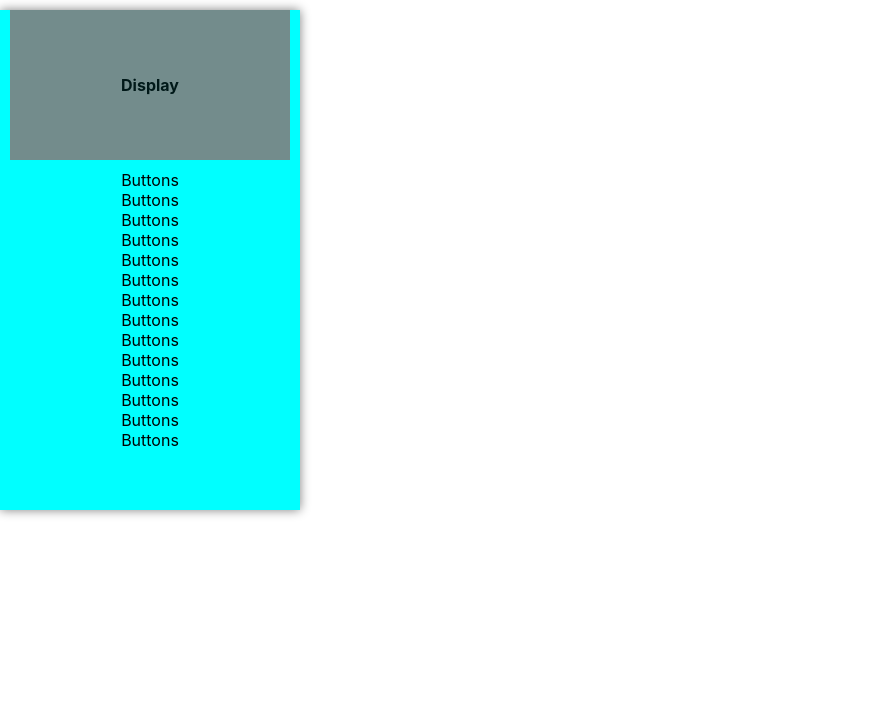
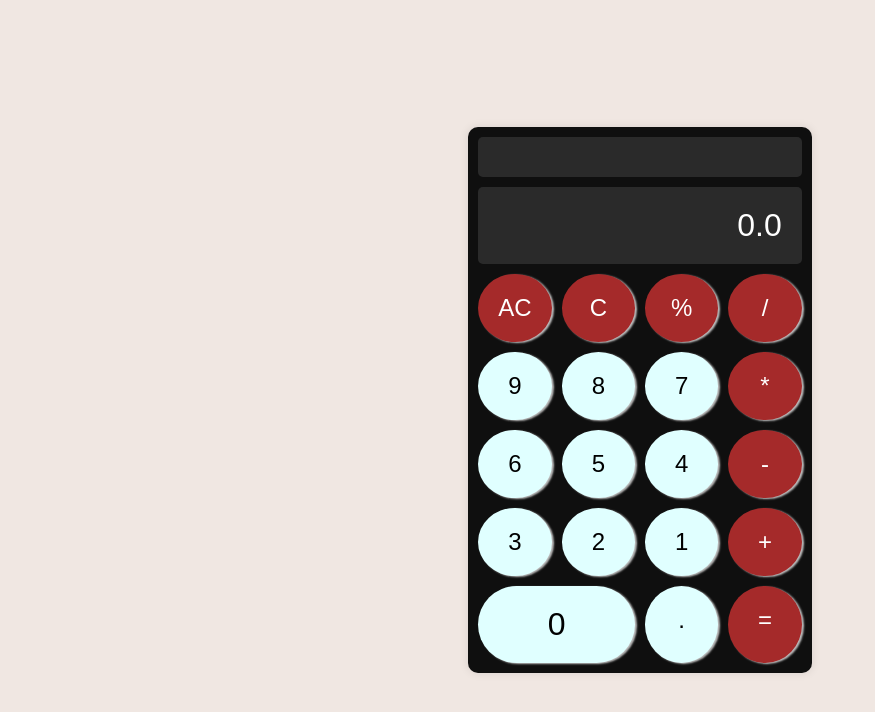
Before and after one commit to thakurianil/react-calculator, a React (Create React App) app: page / in a window 1280 px wide. Shown: the top 712 px of the page, without its empty margins (0-875 px from the left). Built offline with nearby package versions, Linux system fonts and the light colour scheme.

Commit message:
Front end completed

```diff
--- a/src/App.css
+++ b/src/App.css
@@ -53,3 +53,121 @@
   align-content: center;
   font-weight: bold;
 }
+
+.wrapper {
+  display: flex;
+  justify-content: center;
+  height: 100vh;
+  align-items: center;
+  text-align: center;
+  padding: 10px;
+}
+:root {
+  --btn-background-color: brown;
+  --btn-hover-background-color: lightblue;
+}
+
+body {
+  display: flex;
+  justify-content: center;
+  align-items: center;
+  height: 100vh;
+  margin: 0;
+  font-family: Arial, sans-serif;
+  background-color: #ede2dbcb;
+}
+
+.container {
+  display: grid;
+  grid-template-columns: repeat(4, 1fr);
+  grid-gap: 10px;
+  max-height: fit-content;
+  background: #0f0f0f;
+  border-radius: 10px;
+  box-shadow: 0 0 10px rgba(0, 0, 0, 0.1);
+  padding: 10px;
+}
+
+.display1 {
+  grid-column: span 4;
+  background: #333333c5;
+
+  color: gray;
+  padding: 20px;
+  font-size: 1em;
+  text-align: right;
+  border-radius: 5px;
+}
+
+.display {
+  grid-column: span 4;
+  background: #333333c5;
+  color: #fff;
+  padding: 20px;
+  font-size: 2em;
+  text-align: right;
+  border-radius: 5px;
+}
+
+.btn {
+  background: lightcyan;
+  box-shadow: 2px 1px 2px 0px rgba(249, 249, 249, 0.75);
+  border-radius: 50%;
+  padding: 20px;
+  font-size: 1.5em;
+  text-align: center;
+  cursor: pointer;
+}
+
+.btn:hover {
+  background: var(--btn-hover-background-color);
+  transform: scale(1.05);
+}
+
+.btn-AC {
+  background: var(--btn-background-color);
+  color: white;
+}
+
+.btn-C {
+  background: var(--btn-background-color);
+  color: white;
+}
+
+.btn-modulus {
+  background: var(--btn-background-color);
+  color: white;
+}
+
+.btn-divide {
+  background: var(--btn-background-color);
+
+  color: white;
+}
+
+.btn-multiply {
+  background: var(--btn-background-color);
+  color: white;
+}
+
+.btn-minus {
+  background: var(--btn-background-color);
+  color: white;
+}
+
+.btn-plus {
+  background: var(--btn-background-color);
+  color: white;
+}
+
+.btn-equal {
+  background: var(--btn-background-color);
+  color: white;
+}
+
+.btn-0 {
+  grid-column: span 2;
+  border-radius: 50px;
+  text-align: center;
+  font-size: xx-large;
+}
--- a/src/App.js
+++ b/src/App.js
@@ -1,12 +1,12 @@
-import logo from './logo.svg';
-import './App.css';
-import Body from './component/body';
+
+import "./App.css";
+import Body from "./component/body";
 
 function App() {
   return (
-    <div className="App">
+    <div className="wrapper">
+
       <Body/>
-
     </div>
   );
 }
--- a/src/component/Button.js
+++ b/src/component/Button.js
@@ -1,7 +1,11 @@
-const Button=()=>{
-    return(
-        <div className="Button">Buttons</div>
-    );
+const Button = (props) => {
+
+    console.log(props);
+
+  return <>
+
+    <div className={props.cN}>{props.value}</div>
+  </>;
 };
 
 export default Button;
--- a/src/component/Display.js
+++ b/src/component/Display.js
@@ -1,6 +1,9 @@
 const Display=()=>{
     return(
-        <div className="Screen">Display</div>
+        <>
+            <div className="display1"></div>
+            <div className="display">0.0</div>
+        </>
     );
 };
 
--- a/src/component/body.js
+++ b/src/component/body.js
@@ -1,27 +1,36 @@
-import Button from "./Button";
+import ButtonComponent from "./Button";
 import Display from "./Display";
+const buttons = [
+  { cN: "btn btn-AC", value: "AC" },
+  { cN: "btn btn-C", value: "C" },
+  { cN: "btn btn-modulus", value: "%" },
+  { cN: "btn btn-divide", value: "/" },
+  { cN: "btn btn-9", value: "9" },
+  { cN: "btn btn-8", value: "8" },
+  { cN: "btn btn-7", value: "7" },
+  { cN: "btn btn-multiply", value: "*" },
+  { cN: "btn btn-6", value: "6" },
+  { cN: "btn btn-5", value: "5" },
+  { cN: "btn btn-4", value: "4" },
+  { cN: "btn btn-minus", value: "-" },
+  { cN: "btn btn-3", value: "3" },
+  { cN: "btn btn-2", value: "2" },
+  { cN: "btn btn-1", value: "1" },
+  { cN: "btn btn-plus", value: "+" },
+  { cN: "btn btn-0", value: "0" },
+  { cN: "btn btn-dot", value: "." },
+  { cN: "btn btn-equal", value: "=" },
+];
 
-const Body=()=>{
-    return(
-        <div className="Body">
-            <Display/>
-            <Button/>
-            <Button/>
-            <Button/>
-            <Button/>
-            <Button/>
-            <Button/>
-            <Button/>
-            <Button/>
-            <Button/>
-            <Button/>
-            <Button/>
-            <Button/>
-            <Button/>
-            <Button/>
-
-        </div>
-    );
+const Body = () => {
+  return (
+    <div className="container">
+      <Display></Display>
+      {buttons.map((btn, i) => {
+        return <ButtonComponent key={i} {...btn}></ButtonComponent>;
+      })}
+    </div>
+  );
 };
 
 export default Body;
```
